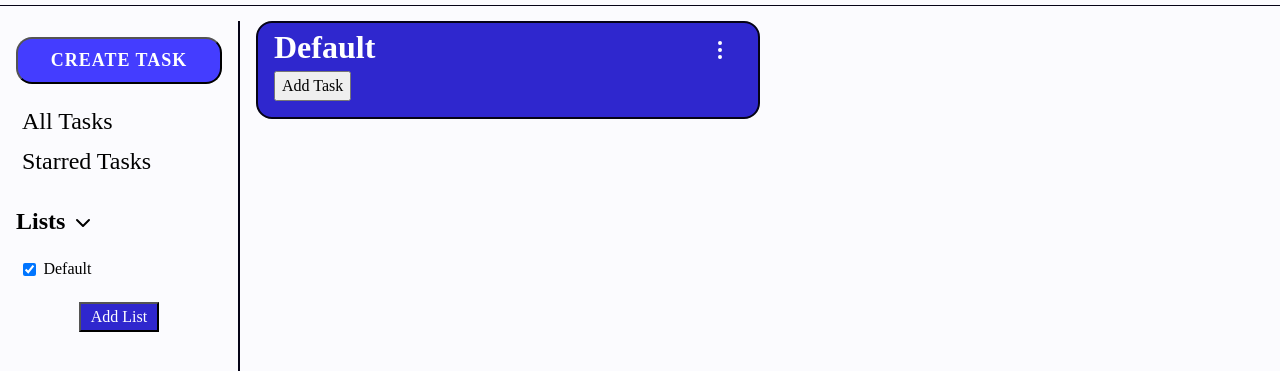
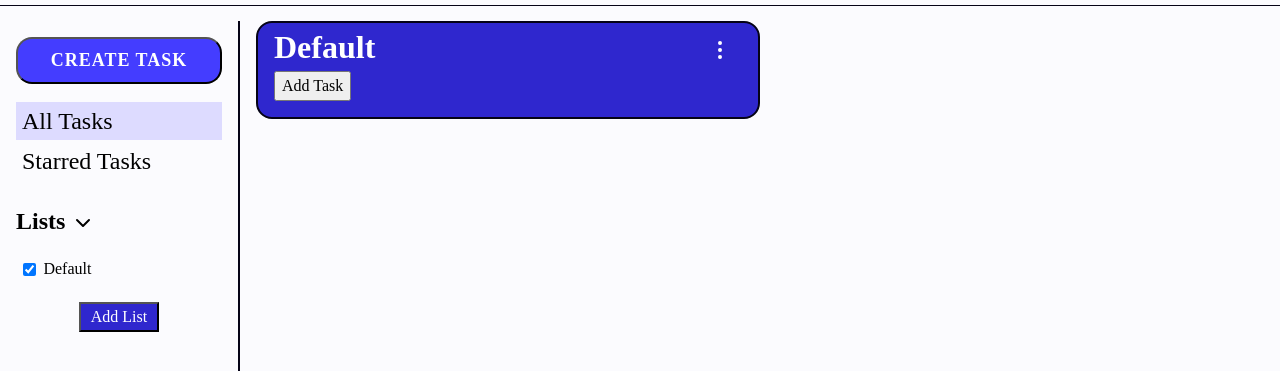
Before and after one commit to StewardRighteous/top-todolist, a website built with webpack: page src/template.html in a window 1280 px wide. Both pictures are taken after a click on the button "All Tasks". Shown: the part 59-430 px from the top of the page. Built offline with nearby package versions, Linux system fonts and the light colour scheme.

Commit message:
add background to all tasks and starred tasks button to switch inbetween

```diff
--- a/src/index.js
+++ b/src/index.js
@@ -15,3 +15,23 @@ showAddNewListDialogBox();
 showCreateNewTaskDialog();
 showHelpPopup();
 showUserOptionsPopup();
+
+// Show all projects when clicked on all Tasks
+const navigation = document.querySelector("nav");
+const sectionButtons = navigation.querySelector(".section-buttons");
+const allTasksButton = sectionButtons.querySelector("#all-tasks");
+const starredTasksButton = sectionButtons.querySelector("#starred-tasks");
+
+allTasksButton.style.backgroundColor = "var(--secondary)";
+allTasksButton.addEventListener("click", ()=>{
+    showProjectCardInContent();
+    allTasksButton.style.backgroundColor = "var(--secondary)";
+    starredTasksButton.style.backgroundColor = "var(--background)";
+});
+
+// Show all starred tasks when clicked on starred tasks button
+starredTasksButton.addEventListener("click", ()=>{
+    // Todo: showStarredTasksCard();
+    starredTasksButton.style.backgroundColor = "var(--secondary)";
+    allTasksButton.style.backgroundColor = "var(--background)";
+});
--- a/src/template.html
+++ b/src/template.html
@@ -54,8 +54,8 @@
             <button>Create Task</button>
         </div>
         <div class="section-buttons">
-            <button>All Tasks</button>
-            <button>Starred Tasks</button>
+            <button id="all-tasks">All Tasks</button>
+            <button id="starred-tasks">Starred Tasks</button>
         </div>
         <div class="lists-section">
             <div class="list-dropdown">
```
